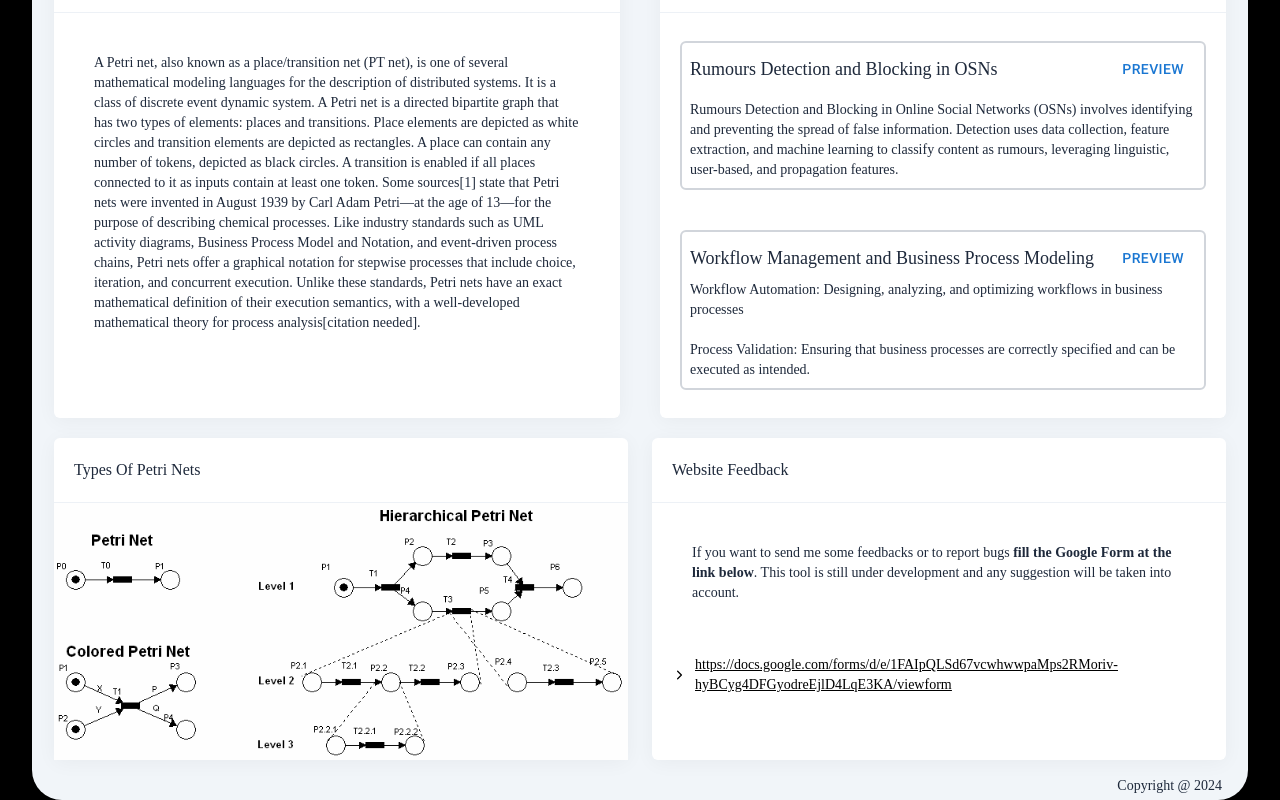
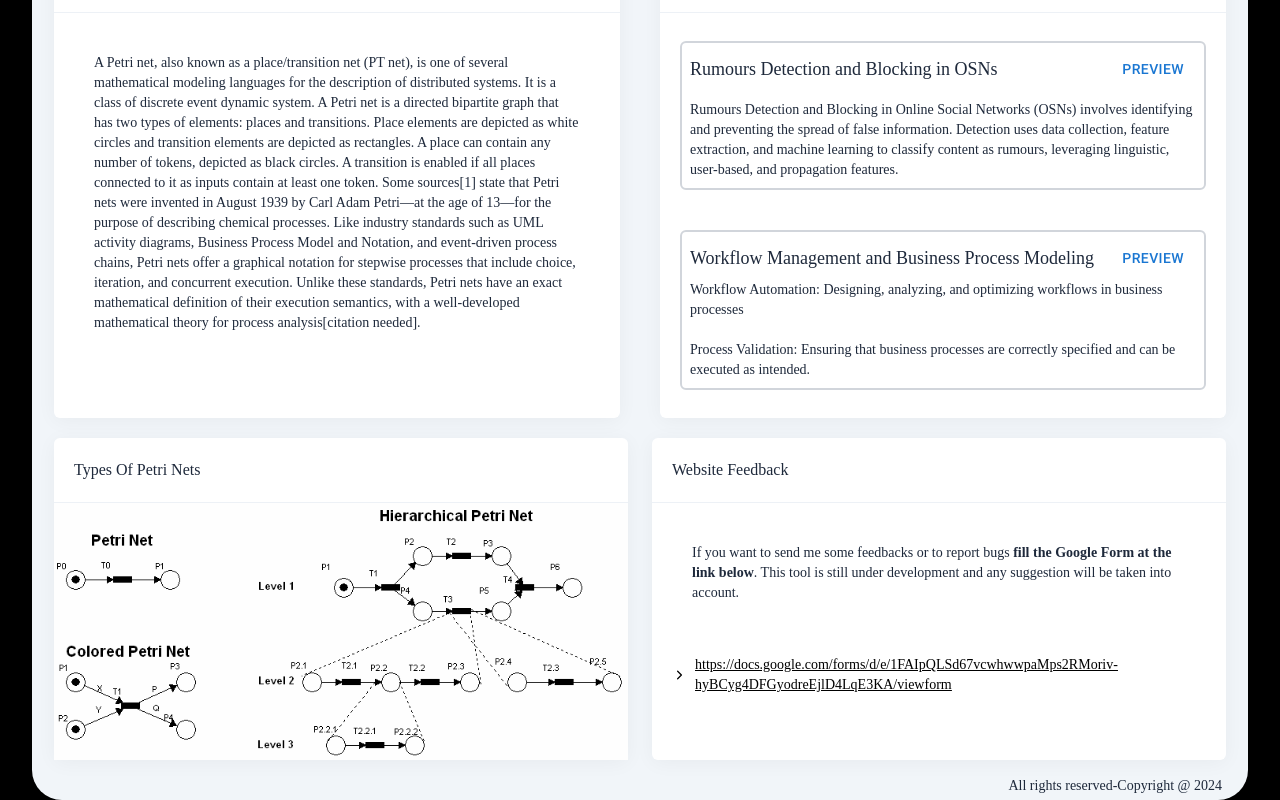
Before and after one commit to Dipu010/Petri-Own, a React (Create React App) app: page /dashboard in a window 1280 px wide. Shown: the part 185-985 px from the top of the page. Built offline with nearby package versions, Linux system fonts and the light colour scheme.

Commit message:
Quiz Color change

```diff
--- a/src/Dashboard.js
+++ b/src/Dashboard.js
@@ -154,7 +154,7 @@ export const Dashboard = () => {
             </div>
 
           </div>
-          <div className=" mt-4 right-0 text-right mr-1 ">Copyright @ 2024</div>
+          <div className=" mt-4 right-0 text-right mr-1 ">All rights reserved-Copyright @ 2024</div>
         </div>
 
       </div>
--- a/src/components/quiz/quiz.css
+++ b/src/components/quiz/quiz.css
@@ -24,12 +24,13 @@
 
   .li_quiz {
     margin-top: 8px;
-    background-color: darkgray;
+    background-color: white;
     padding: 16px;
-    border: 3px solid white;
+    border: 3px solid darkgray;
     border-radius: 20px;
     font-size: 20px;
     margin-bottom: 10px;
+    color: black;
   }
 
   .question-text {
```
